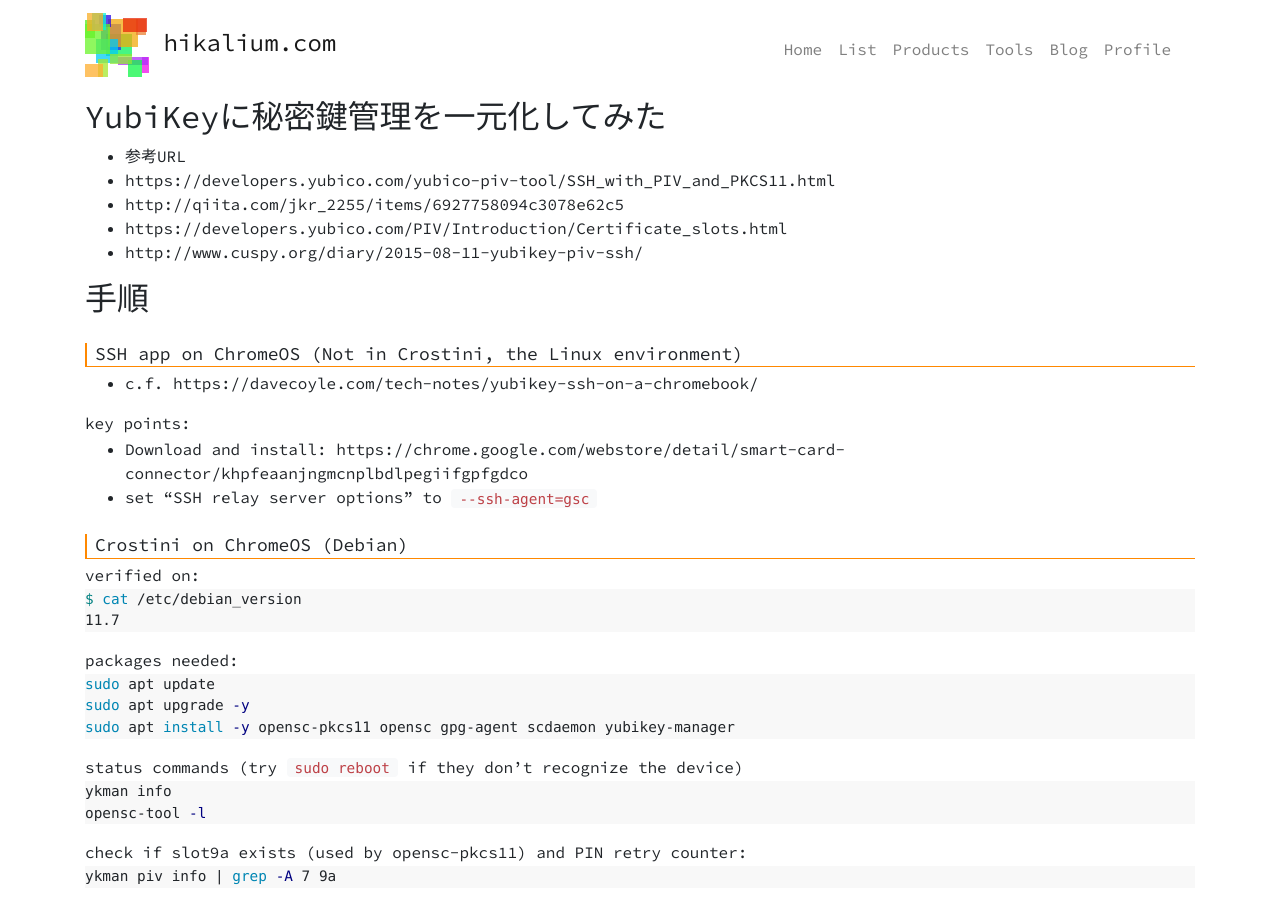
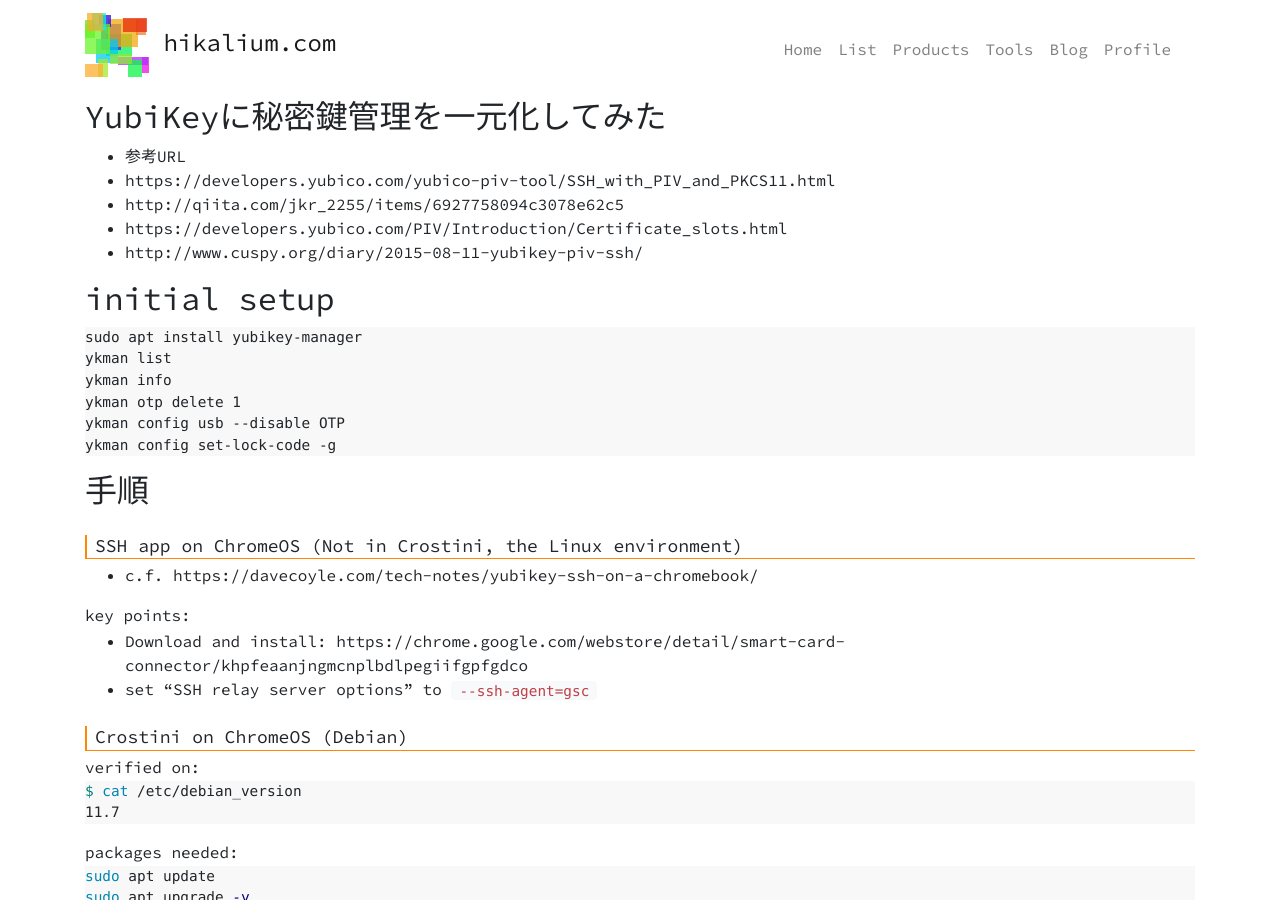
Before and after one commit to hikalium/hikalium.com, a Jekyll site: the page built from pages/note/yubikey.md, in a window 1280 px wide and 900 px high. Built offline with Jekyll 4.4.1, drawn with Linux system fonts in a browser that asks for light colours; our own code applies the rules of GitHub Pages for plain Markdown files.

Commit message:
Update yubikey.md

````diff
--- a/pages/note/yubikey.md
+++ b/pages/note/yubikey.md
@@ -4,6 +4,17 @@
  - http://qiita.com/jkr_2255/items/6927758094c3078e62c5
  - https://developers.yubico.com/PIV/Introduction/Certificate_slots.html
  - http://www.cuspy.org/diary/2015-08-11-yubikey-piv-ssh/
+
+## initial setup
+
+```
+sudo apt install yubikey-manager
+ykman list
+ykman info
+ykman otp delete 1
+ykman config usb --disable OTP
+ykman config set-lock-code -g
+```
 
 ## 手順
 
````
